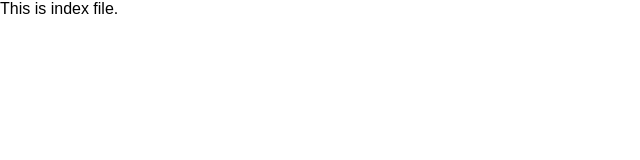
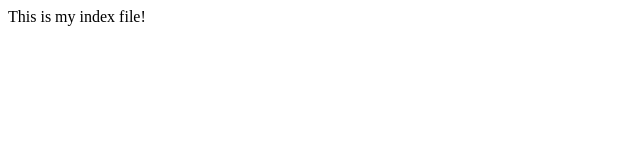
Before and after one commit to Oleg-BLR/rsschool-cv, a plain HTML site: page index.html in a window 1280 px wide. Shown: the whole page, without its empty margins (0-640 px from the left). Drawn offline with Linux system fonts and the light colour scheme.

Commit message:
fix: update index.html

```diff
--- a/index.html
+++ b/index.html
@@ -1,11 +1,11 @@
 <!DOCTYPE html>
 <html lang="en">
 <head>
-    <title>index</title>
-    <meta charset="utf-8">
-    <link rel="stylesheet" href="style.css">
+    <meta charset="UTF-8">
+    <meta name="viewport" content="width=device-width, initial-scale=1.0">
+    <title>Index</title>
 </head>
 <body>
-    This is index file.
+    This is my index file!
 </body>
 </html>
```
